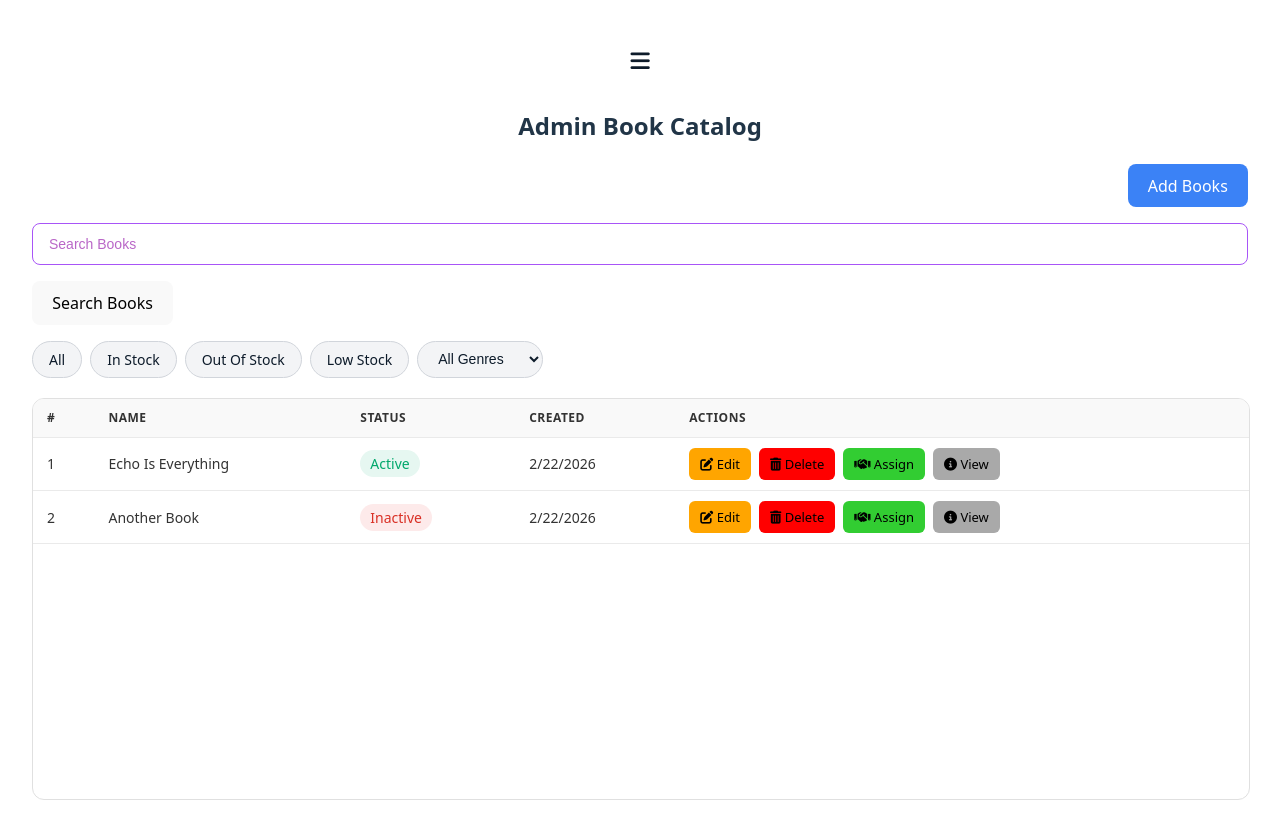
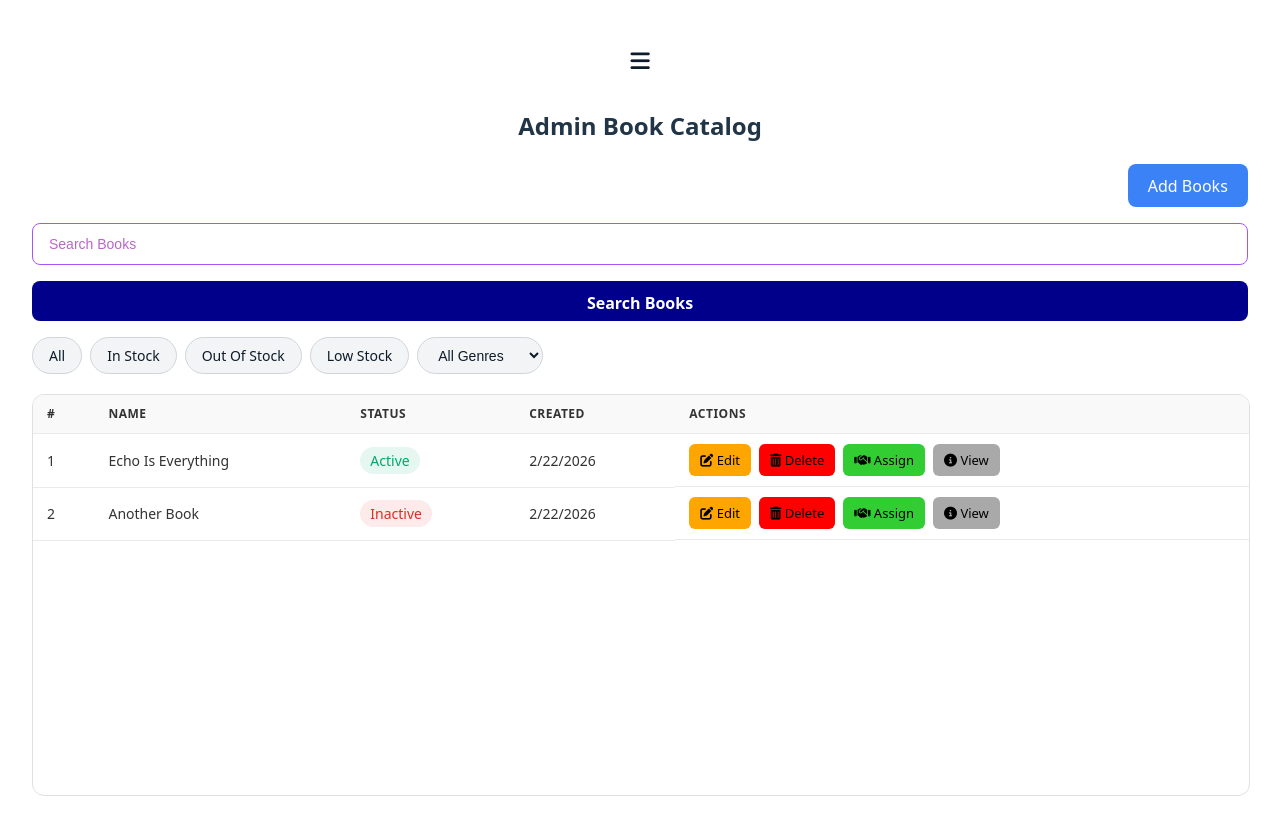
Before and after one commit to agaesh/Library, a Vue app in the folder library-frontend/: page / in a window 1280 px wide. Built offline with nearby package versions, Linux system fonts and the light colour scheme.

Commit message:
style(search-btn): add styling for search button with dark blue background

```diff
--- a/library-frontend/src/App.vue
+++ b/library-frontend/src/App.vue
@@ -161,4 +161,22 @@
         box-shadow: 0 0 0 3px rgba(37, 99, 235, 0.25); /* subtle glow */
     }
 
+    .filters .search-btn {
+        margin-left: auto;
+    }
+
+    .search-btn {
+        width: 100%;
+    }
+
+    .search-btn button {
+        background-color: darkblue;
+        cursor: pointer;
+        width: 100%;
+        color: white;
+        padding: 10px;
+        border-radius: 8px;
+        font-weight: bolder;
+        height: 40px;
+    }
 </style>
```
